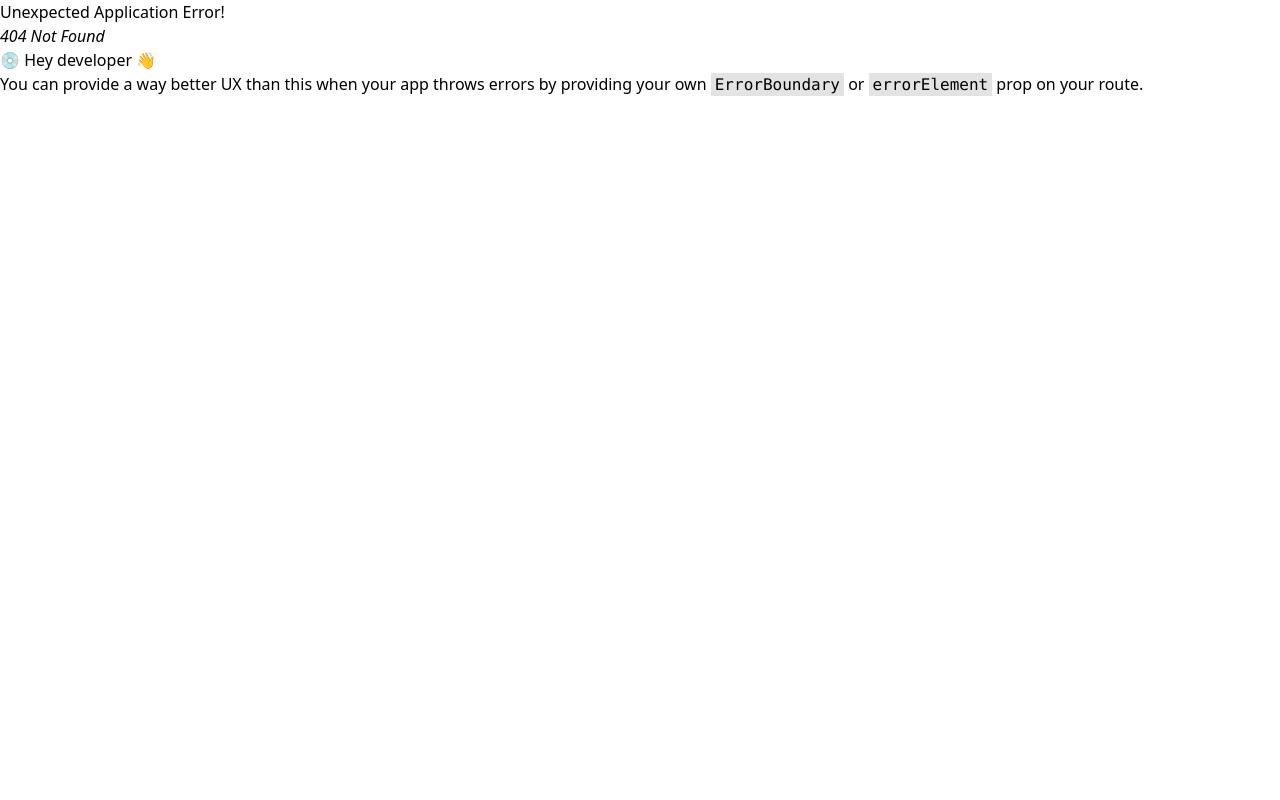
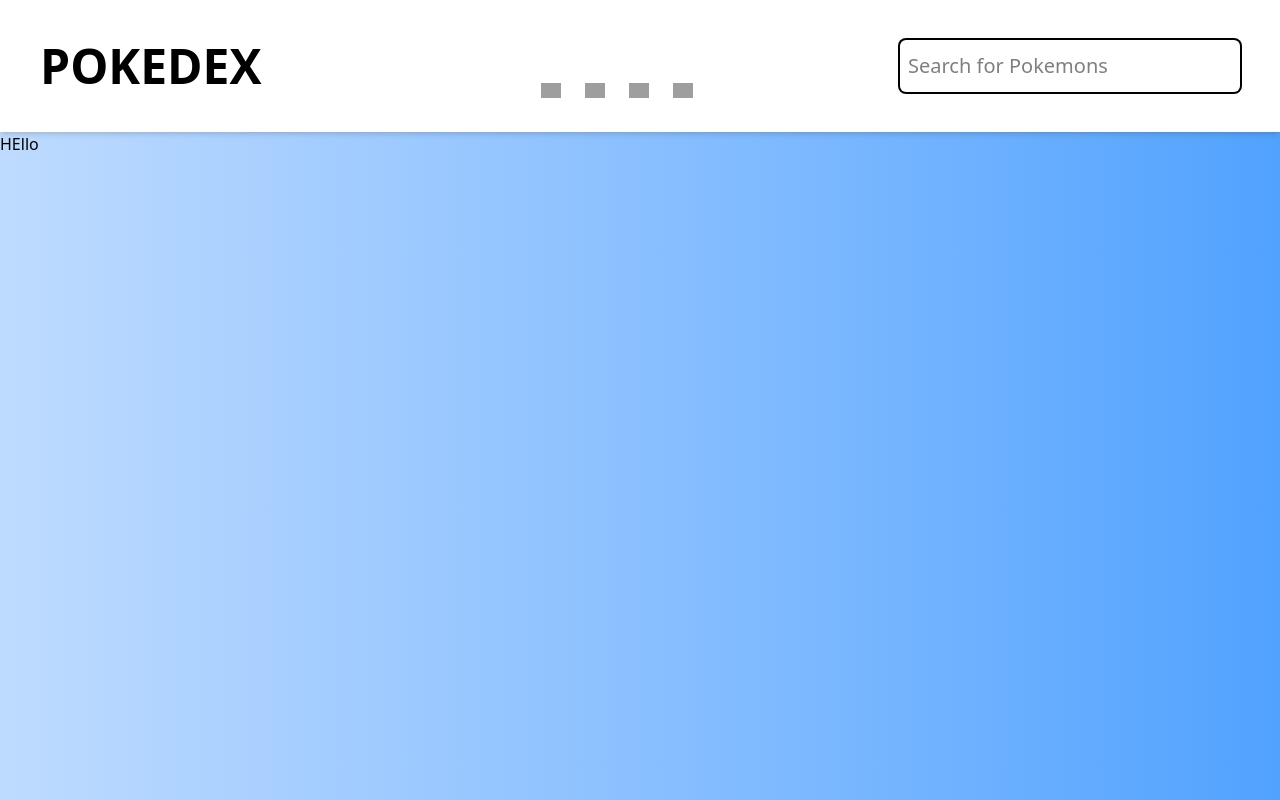
Before and after one commit to Gamerk786po/Pokedex, a React (Vite) app in the folder Frontend/: page /profile in a window 1280 px wide. Before the commit this address had no page. Built offline with nearby package versions, Linux system fonts and the light colour scheme; grey boxes are pictures that could not be loaded.

Commit message:
Profile page added

```diff
--- a/Frontend/src/components/HomeBody/HomeBody.tsx
+++ b/Frontend/src/components/HomeBody/HomeBody.tsx
@@ -12,6 +12,9 @@ const navigationLinks = [
   {
     label: "Items-Search",
     href: "/item",
+  },
+  {
+    label: "Profile", href: "/profile"
   },
 ];
 
--- a/Frontend/src/components/HomeBody/HomeComponents/NavigationButton.tsx
+++ b/Frontend/src/components/HomeBody/HomeComponents/NavigationButton.tsx
@@ -9,7 +9,7 @@ const NavigationButton: React.FC<PropsNavigationButton> = ({ label, href }) => {
     <a href={href}>
       <button
         className={
-          "p-3 2xl:p-6 capitalize md:uppercase text-[15px] 2xl:text-[24px] font-bold text-white  bg-red-500 hover:bg-red-600 transition-all duration-200 ease-in-out rounded-2xl"
+          "p-3 2xl:p-6 capitalize md:uppercase text-[15px] 2xl:text-[24px] font-bold text-white  bg-red-500 hover:bg-red-600 transition-all duration-200 ease-in-out rounded-2xl hover:cursor-pointer"
         }
       >
         <span className="">{label}</span>
--- a/Frontend/src/components/ProfileBody/ProfileBody.tsx
+++ b/Frontend/src/components/ProfileBody/ProfileBody.tsx
@@ -1,6 +1,7 @@
 const ProfileBody = () => {
   return (
   <>
+  <p>HEllo</p>
   </>
 );
 };
--- a/Frontend/src/components/header/header.tsx
+++ b/Frontend/src/components/header/header.tsx
@@ -51,9 +51,11 @@ const Header = () => {
     <header className="flex flex-col md:flex-row gap-6 md:gap-0 justify-between 2xl:justify-around 2xl:gap-50 items-center lg:sticky top-0 z-50 bg-white shadow-md p-10">
       {/* Div containing the heading */}
       <div>
-        <h1 className="text-2xl md:text-4xl xl:text-5xl 2xl:text-7xl font-bold">
+        <a href="/home" className="hover:cursor-pointer">
+        <h1 className="text-2xl md:text-4xl xl:text-5xl 2xl:text-7xl font-bold ">
           POKEDEX
         </h1>
+        </a>
       </div>
       {/* Div Containing contacts */}
       <div className="flex flex-row gap-6 md:translate-y-6 lg:translate-x-9 justify-center items-center">
--- a/Frontend/src/main.tsx
+++ b/Frontend/src/main.tsx
@@ -22,6 +22,7 @@ const router = createBrowserRouter(
       <Route path="user" element={<ProfileBody />} />
       <Route path="pokedex" element={<PokedexBody />} />
       <Route path="item" element={<ItemBody />} />
+      <Route path="profile" element={<ProfileBody />} />
     </Route>
   )
 );
```
